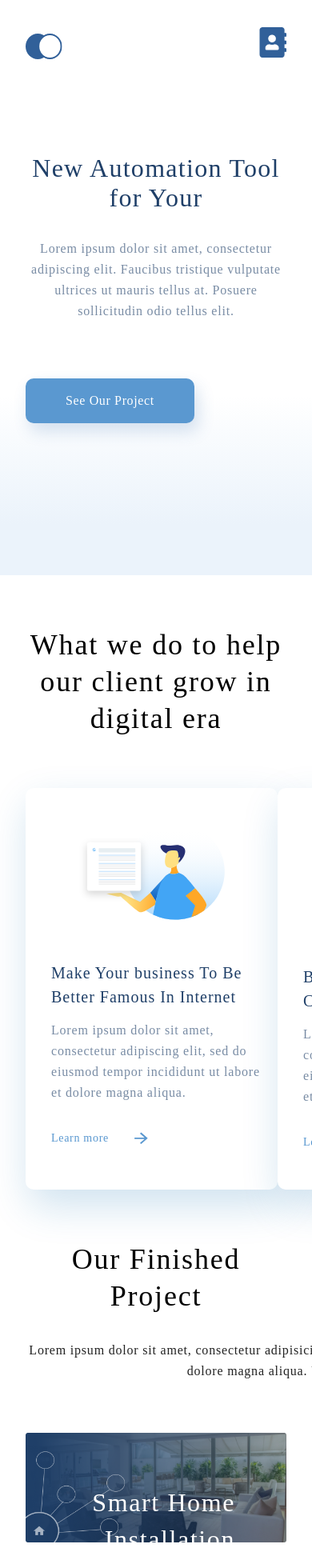
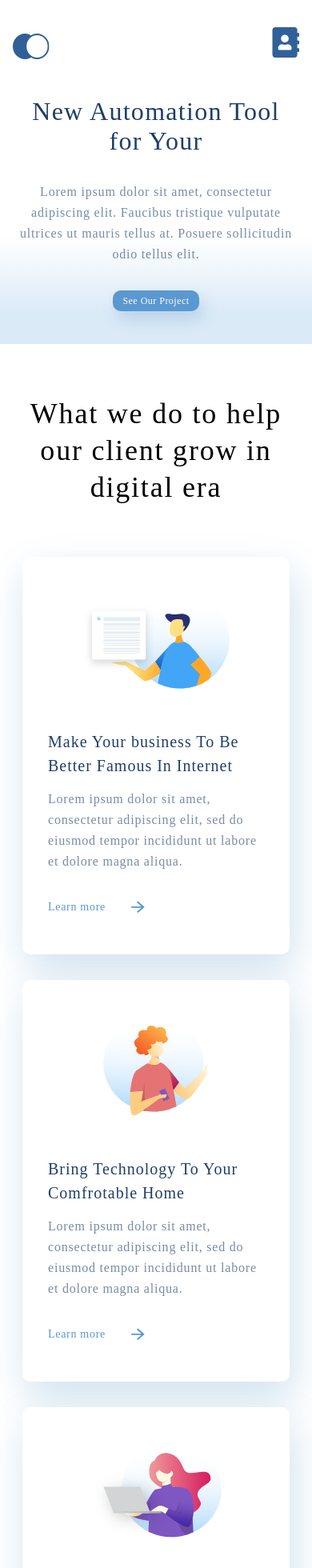
Before and after one commit to GuskoVVadia/lessons-html, a plain HTML site: page index.html in a window 390 px wide. Shown: the top 1960 px of the page at 80% size. Drawn offline with Linux system fonts and the light colour scheme.

Commit message:
add style header and bottom. exclude footer

```diff
--- a/css/style.css
+++ b/css/style.css
@@ -129,7 +129,6 @@ header{
 }
 
 .card a{
-    /* display: inline-block; */
     font-size: 14px;
     line-height: 30px;
     letter-spacing: 0.05em;
@@ -152,7 +151,6 @@ header{
     margin-top: 64px;
 }
 .middle_middle h3{
-    font-weight: 300;
     font-size: 36px;
     line-height: 46px;
     text-align: center;
@@ -329,7 +327,13 @@ footer{
 }
 /* end page */
 
+
 @media(max-width: 1024px){
+
+    /* top */
+    header{
+        background: linear-gradient(0deg, #DFEDF8 8.84%, rgba(152, 195, 232, 0) 31.12%);
+    }
     .container{
         padding-left: 32px;
         padding-right: 32px;
@@ -339,13 +343,83 @@ footer{
         background-size: 44%;
         background-position: right 280px;
     }
+    /*top end*/
+
+    /*middle*/
+    .middle{
+        width: 100%;
+        box-sizing: border-box;
+        margin: 0 0;
+    }
+    .middle_top_content h3{}
+
+    .middle_top_content_card{
+        flex-direction: column;
+        margin-top: 32px;
+    }
+
+    .card{
+        align-self: center;
+        width: 334px;
+        margin: 32px 0 0;
+    }
+
+    .middle_middle{
+        margin: 0;
+    }
+
+    .middle_middle h3{
+        margin-top: 127px;
+    }
+
+    .middle_middle p{
+        width: 75%;
+        margin: 32px auto 0;
+    }
+
+    /*middle bottom*/
+
+    .middle_bottom_box_img{
+        margin-bottom: 109px;
+    }
+    .middle_bottom_box_banner{
+        margin-top: 64px;
+    }
+
+    .first_img_box{
+        margin-right: 16px;
+    }
+    .middle_bottom_box_img_box p{
+        top: 19px;
+        left: 19px;
+    }
+
+
+    /*bottom end*/
+    /*footer*/
+
+
+
 
 } /*media 1024 end*/
 
+
 @media(max-width: 667px){
+
+    .container{
+        padding-left: 16px;
+        padding-right: 16px;
+    }
+
+    /* top */
+    header{
+        background: linear-gradient(0deg, #DAEAF7 8.84%, rgba(152, 195, 232, 0) 31.12%);
+    }
 
     .top_middle{
         background-image: none;
+        padding-bottom: 0px;
+        padding-top: 36px;
     }
 
     .top_middle_content h1{
@@ -369,5 +443,71 @@ footer{
         width: 100%;
     }
 
+    .top_middle_content a{
+        font-size: 12px;
+        line-height: 26px;
+        text-align: center;
+        color: #FFFFFF;
+        display: block;
+        width: 108px;
+        padding: 0 0;
+        margin: 32px auto 41px;
+        background: #5A98D0;
+        box-shadow: 5px 10px 20px rgba(53, 110, 173, 0.2);
+        border-radius: 10px;
+    }
+    /*top end*/
+
+    /*middle*/
+
+    .middle_middle h3{
+        margin-top: 64px;
+        font-size: 24px;
+        line-height: 28px;
+    }
+
+    .middle_middle p{
+        width: 85%;
+        margin: 32px auto 0;
+    }
+
+    /*middle bottom*/
+
+    .middle_bottom_box_banner{
+        margin-top: 82px;
+    }
+    .middle_bottom_box_text{
+        font-size: 16px;
+        line-height: 19px;
+        text-align: right;
+        color: #FFFFFF;
+        top: 16px;
+        right: 16px;
+    }
+
+    .middle_bottom_box_img{
+        margin: 0px 0px 64px;
+        padding: 0px;
+        flex-direction: column;
+    }
+    .first_img_box{
+        margin: 0px;
+    }
+    .middle_bottom_box_img_box{
+        margin: 16px 0px 0px;
+        padding: 0px;
+    }
+    .middle_bottom_box_img_box p{
+        font-size: 16px;
+        line-height: 19px;
+        color: #FFFFFF;
+
+        top: 16px;
+        left: 16px;
+    }
+
+    /*bottom end*/
+    /*footer*/
+
 
 } /* media 667 end*/
--- a/index.html
+++ b/index.html
@@ -31,9 +31,6 @@
                         mauris tellus at. Posuere sollicitudin odio tellus elit.</p>
                     <a href="#" class="top_middle_content_link underline">See Our Project</a>
                 </div>
-                <!-- <div class="top_middle_img">
-                    <img src="img/top_banner.png" alt="Banner page">
-                </div> -->
             </div>
         </div>
     </header>
@@ -97,7 +94,7 @@
 
             </div>
             <div class="middle_bottom_box_img">
-                <div class="middle_bottom_box_img_box">
+                <div class="middle_bottom_box_img_box first_img_box">
                     <img src="img/middle_box_img_1.png" alt="img 1">
                     <p>Sparklite App</p>
                 </div>
```
